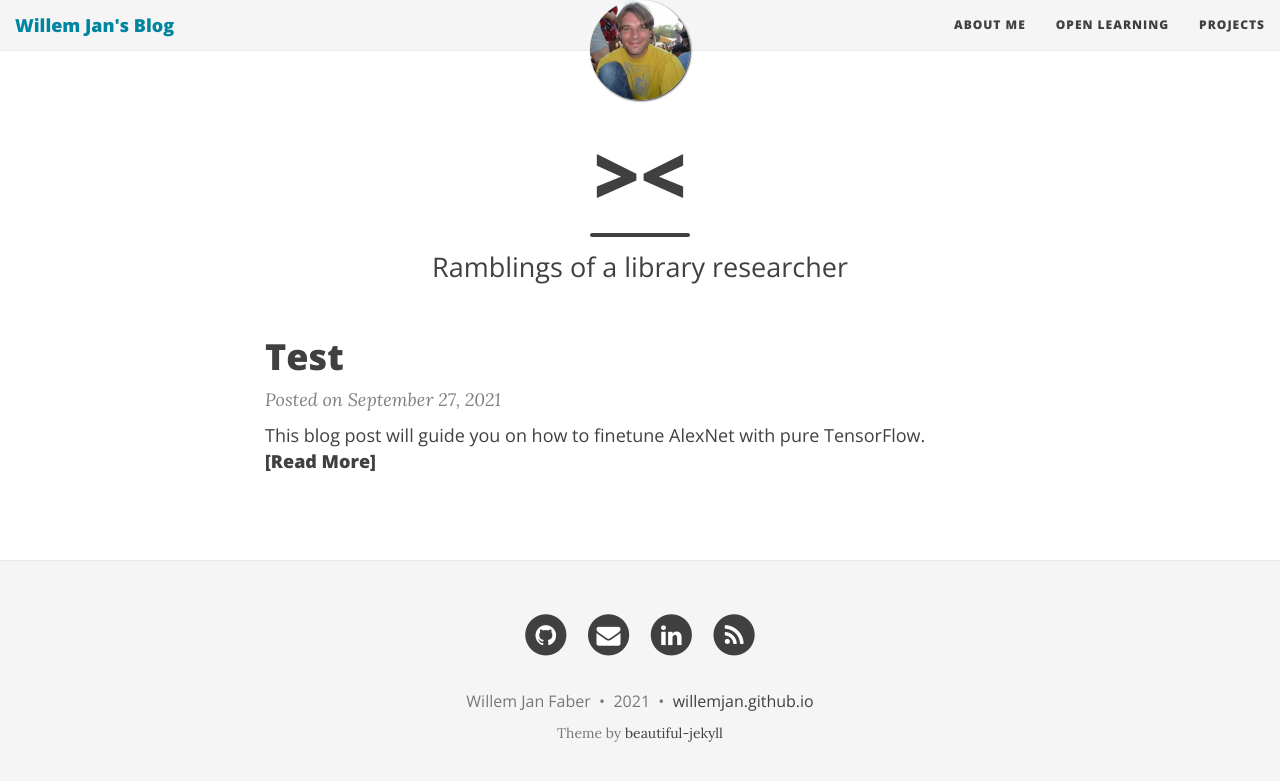
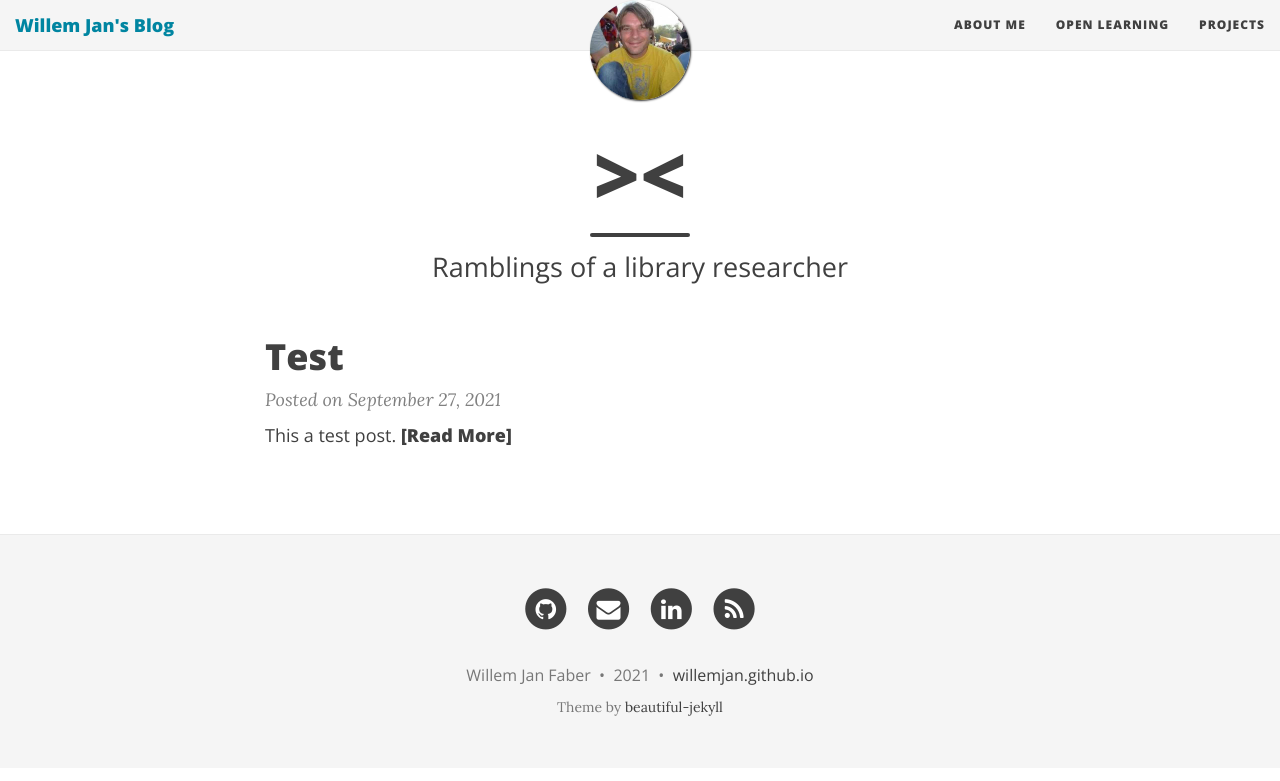
Before and after one commit to WillemJan/willemjan.github.io, a Jekyll site: the page built from index.html, in a window 1280 px wide. Shown: the top 781 px of the page. Built offline with Jekyll 4.4.1, drawn with Linux system fonts in a browser that asks for light colours; nearby versions of some CDN libraries; the list of posts is cut into pages by our own code.

Commit message:
testpost fix.

```diff
--- a/_posts/2021/2021-09-27-test.markdown
+++ b/_posts/2021/2021-09-27-test.markdown
@@ -2,7 +2,7 @@
 layout: post
 title: Test
 date: '2021-09-27 10:15'
-excerpt: This blog post will guide you on how to finetune AlexNet with pure TensorFlow.
+excerpt: This a test post.
 comments: false
 ---
 
```
